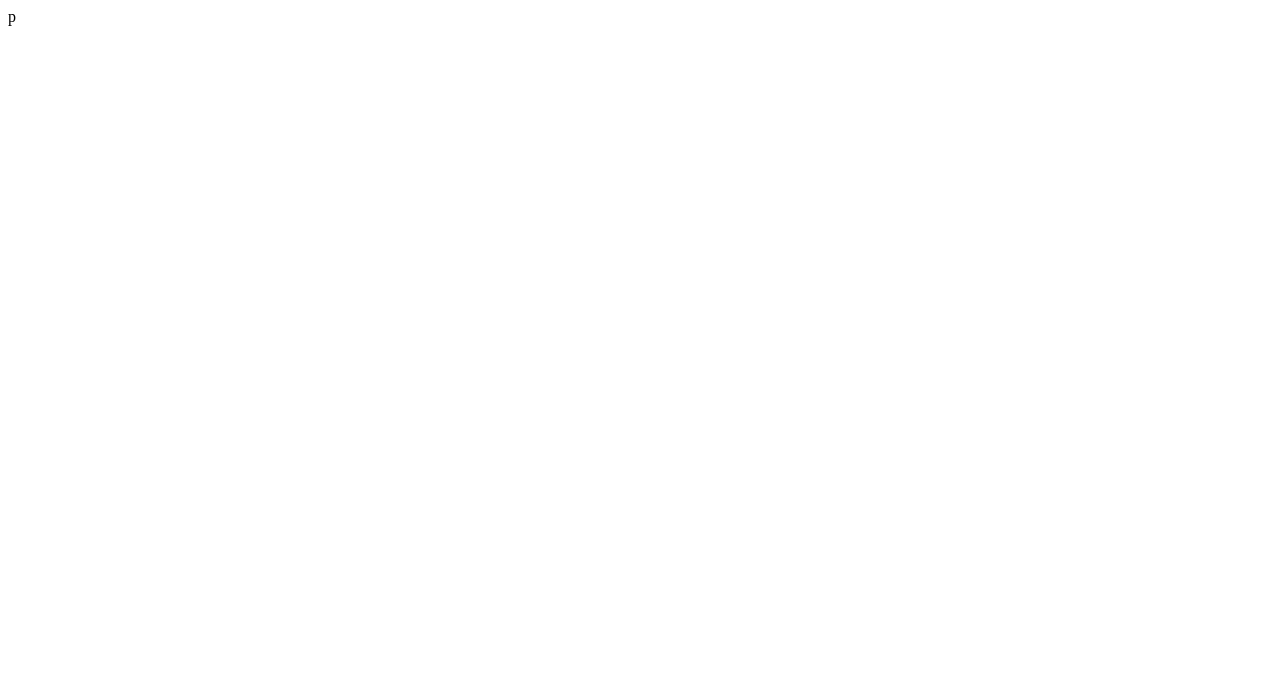
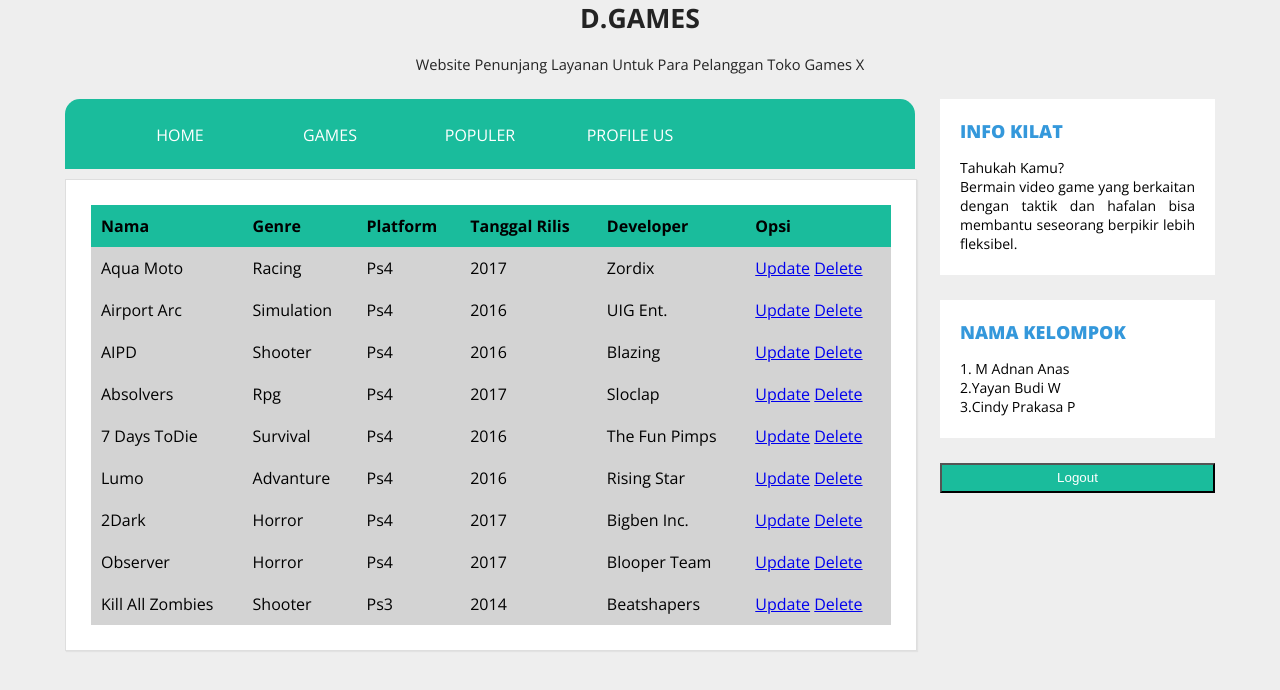
Before and after one commit to 1617051009MAdnanAnasR/Utp, a PHP site: page /indexcrud.php in a window 1280 px wide. Before the commit the part shown is almost empty. Shown: the top 690 px of the page. Run offline with PHP 8.4, Linux system fonts and the light colour scheme; data comes from the database, SQL or seed files in the repository.

Commit message:
Update indexcrud.php

```diff
--- a/indexcrud.php
+++ b/indexcrud.php
@@ -1 +1,107 @@
-p
+<?php
+// Create database connection using config file
+include_once("config.php");
+
+// Fetch all users data from database
+$result = mysqli_query($mysqli, "SELECT * FROM games ORDER BY id DESC");
+?>
+
+<html>
+
+    <head>
+	<title>Daftar Game</title>
+	<link rel="stylesheet" type="text/css" href="style2.css">
+</head>
+<body>
+
+	<!-- bagian header template -->
+	<header>
+		<h1 class="judul">D.GAMES</h1>
+		<p class="deskripsi">Website Penunjang Layanan Untuk Para Pelanggan Toko Games X</p>
+	</header>
+	<!-- akhir bagian header template -->
+
+	<div class="wrap">
+		<!-- bagian menu		 -->
+		<nav>
+    	<ul>
+        	<li><a href="index.php">Home</a></li>
+            <li>
+            	<a href="#">Games</a>
+            	<ul>
+                	<li><a href="add.php">Tambah Wishlist</a></li>
+                    <li><a href="indexcrud.php">Wishlist Game</a></li>
+                </ul>
+            </li>
+            <li><a href="populer.html">Populer</a></li>
+            <li><a href="about.html">Profile Us</a></li>
+        </ul>
+    	</nav>
+		<!-- akhir bagian menu -->
+
+		<!-- bagian sidebar website -->
+		<aside class="sidebar">
+
+			<div class="widget">
+				<h2>Info Kilat</h2>
+				<p style="text-align:justify;">Tahukah Kamu?<br>Bermain video game yang berkaitan dengan taktik dan hafalan bisa membantu seseorang berpikir lebih fleksibel.</div>
+			<div class="widget">
+				<h2>Nama Kelompok</h2>
+                            <p>1. M Adnan Anas<br>2.Yayan Budi W<br>3.Cindy Prakasa P</p>
+			</div>
+			<div align="right">
+				<a href="logout.php"><button class="tombol">Logout</button></a>
+			</div>
+
+		</aside>
+			<!-- akhir bagian sidebar website -->
+
+		<!-- bagian konten Blog -->
+		<div class="blog">
+			<div class="conteudo">
+				<div class="post-info"></div>
+
+                <style>
+
+                    th, td {
+                        padding: 10px;
+                    }
+                    th {
+                        text-align: left;
+                    }
+                </style>
+
+                    <body>
+                        <table border= "0" width="800px" rules="none">
+                        <tr bgcolor="#1abc9c">
+                            <th>Nama</th>
+                            <th>Genre</th>
+                            <th>Platform</th>
+                            <th>Tanggal Rilis</th>
+                            <th>Developer</th>
+                            <th>Opsi</th>
+                        </tr>
+                        <?php
+                            while($user_data = mysqli_fetch_array($result)) {
+                                echo "<tr bgcolor='lightgrey'>";
+                                    echo "<td>".$user_data['name']."</td>";
+                                    echo "<td>".$user_data['genre']."</td>";
+                                    echo "<td>".$user_data['platform']."</td>";
+                                    echo "<td>".$user_data['released']."</td>";
+                                    echo "<td>".$user_data['developer']."</td>";
+                                    echo "<td>
+                                        <a href='edit.php?id=$user_data[id]'>Update</a>
+                                        <a href='delete.php?id=$user_data[id]'>Delete</a>
+                                    </td>
+                                </tr>";
+                            }
+                        ?>
+                        </table>
+                    </body>
+			</div>
+		</div>
+		<!-- akhir bagian konten Blog -->
+	</div>
+</body>
+
+</html>
```
